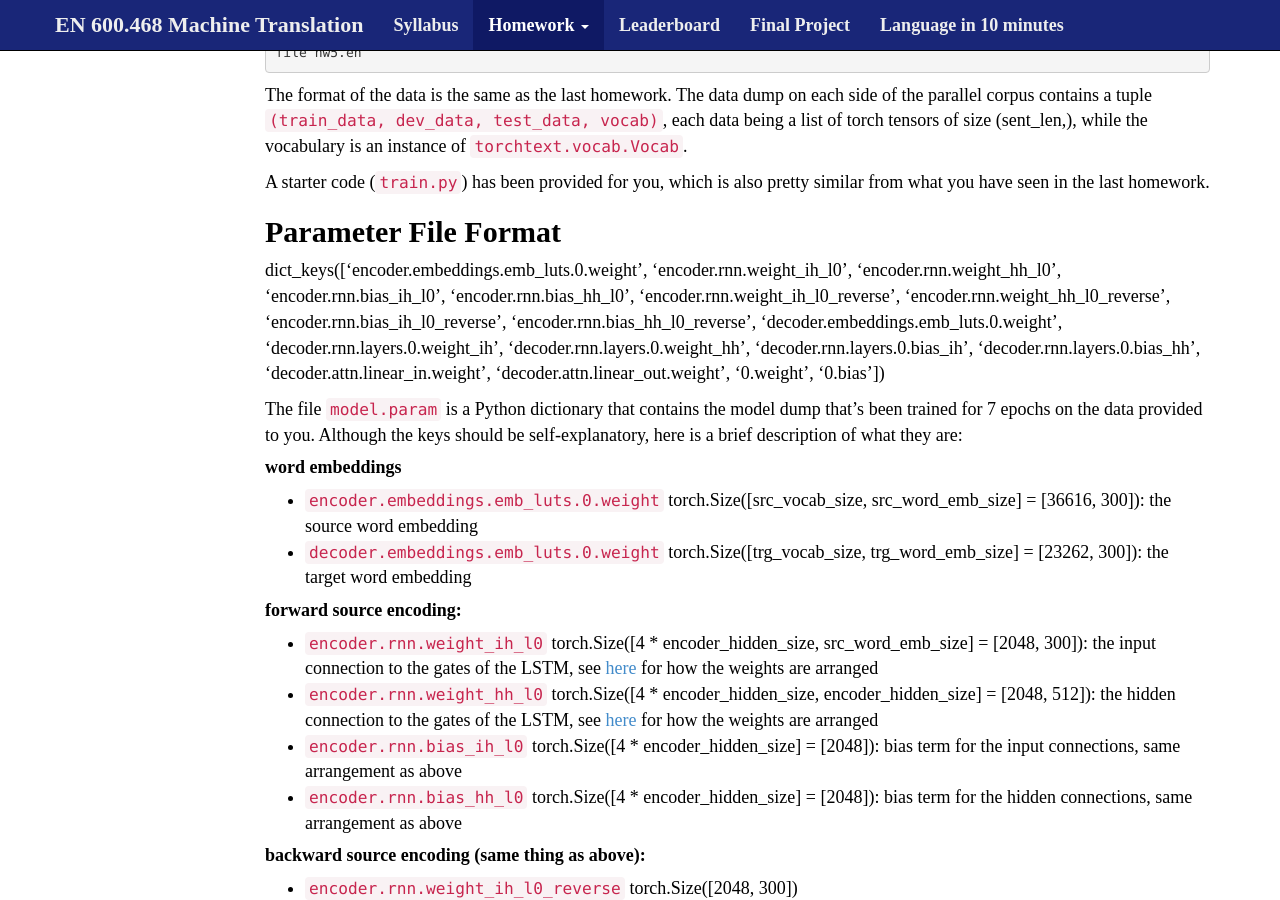
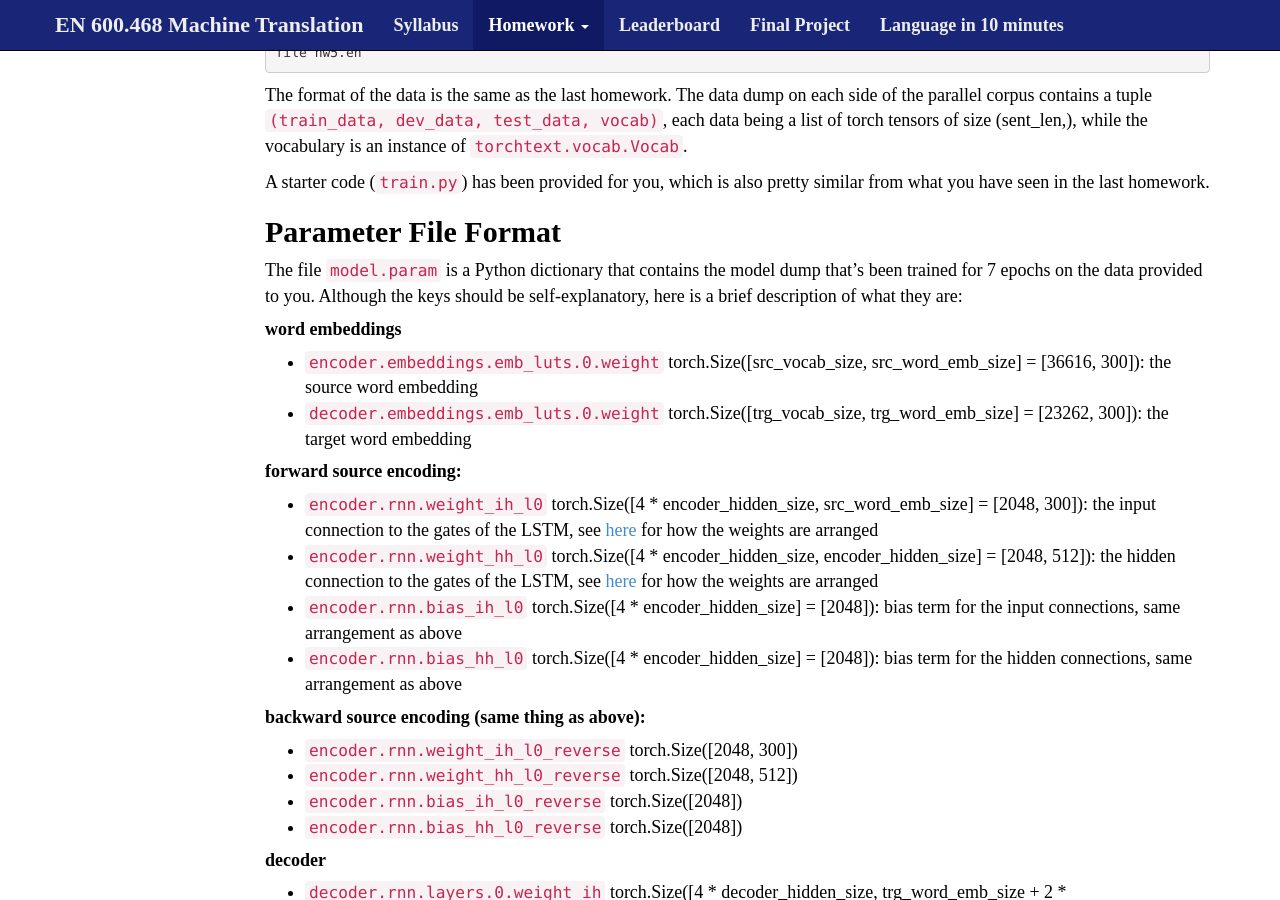
Before and after one commit to mt-class/jhu, a Jekyll site: the page built from nn_hw5.md, in a window 1280 px wide and 900 px high, scrolled down 1092 px. Built offline with Jekyll 4.4.1, drawn with Linux system fonts in a browser that asks for light colours; nearby versions of some CDN libraries; some web fonts are replaced.

Commit message:
remove a unrelated line

```diff
--- a/nn_hw5.md
+++ b/nn_hw5.md
@@ -43,8 +43,6 @@ A starter code (`train.py`) has been provided for you, which is also pretty simi
 
 Parameter File Format
 --------------
-
-dict_keys(['encoder.embeddings.emb_luts.0.weight', 'encoder.rnn.weight_ih_l0', 'encoder.rnn.weight_hh_l0', 'encoder.rnn.bias_ih_l0', 'encoder.rnn.bias_hh_l0', 'encoder.rnn.weight_ih_l0_reverse', 'encoder.rnn.weight_hh_l0_reverse', 'encoder.rnn.bias_ih_l0_reverse', 'encoder.rnn.bias_hh_l0_reverse', 'decoder.embeddings.emb_luts.0.weight', 'decoder.rnn.layers.0.weight_ih', 'decoder.rnn.layers.0.weight_hh', 'decoder.rnn.layers.0.bias_ih', 'decoder.rnn.layers.0.bias_hh', 'decoder.attn.linear_in.weight', 'decoder.attn.linear_out.weight', '0.weight', '0.bias'])
 
 The file `model.param` is a Python dictionary that contains the model dump that's been trained for 7 epochs on the data provided to you. Although the keys should be self-explanatory, here is a brief description of what they are:
 
```
